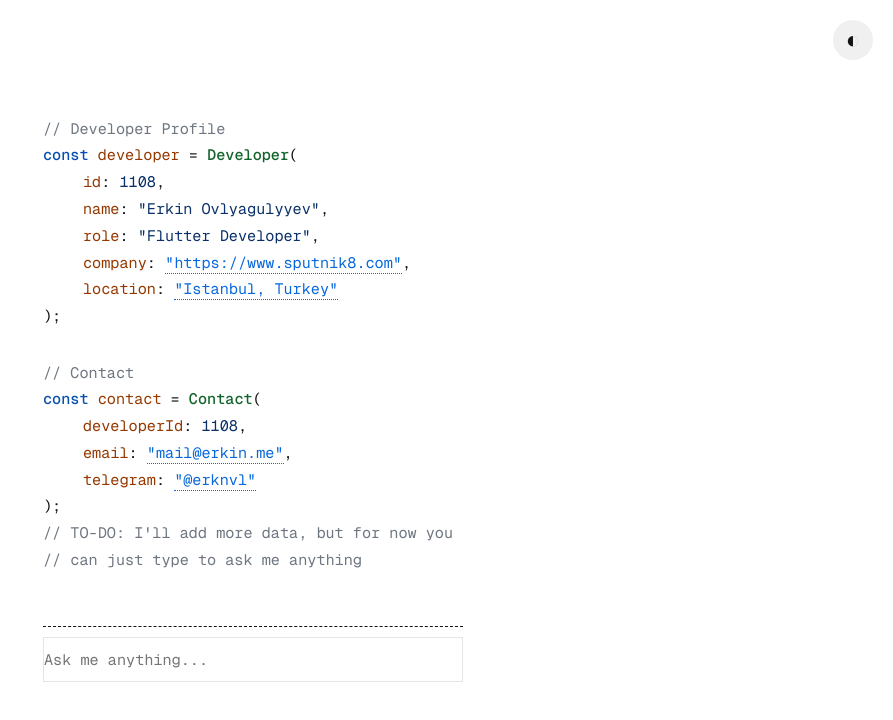
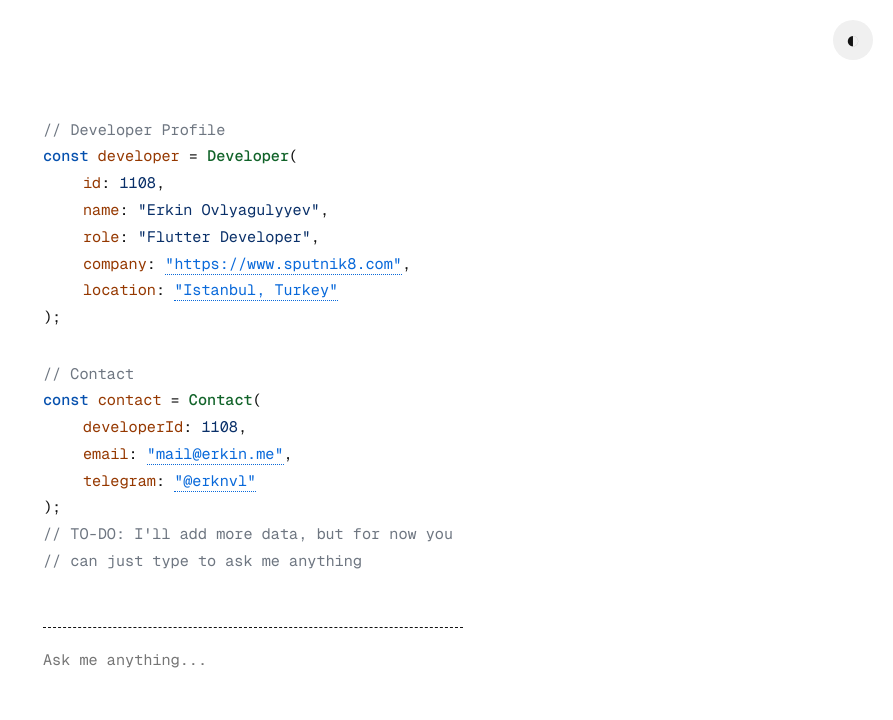
Before and after one commit to erknvl/erkin.me, a website: page index.html in a window 1280 px wide. Shown: the whole page, without its empty margins (387-1280 px from the left). Drawn offline with nearby package versions, Linux system fonts and the light colour scheme; no server answers.

Commit message:
fix light theme

```diff
--- a/styles/style.css
+++ b/styles/style.css
@@ -277,7 +277,7 @@ a:hover {
 .text-input {
   width: 100%;
   padding: 12px 0px;
-  border: 1px solid rgba(0, 0, 0, 0.1);
+  border: none;
   font-family: "Geist Mono", monospace;
   font-size: 0.95rem;
   background-color: var(--bg-color);
```
